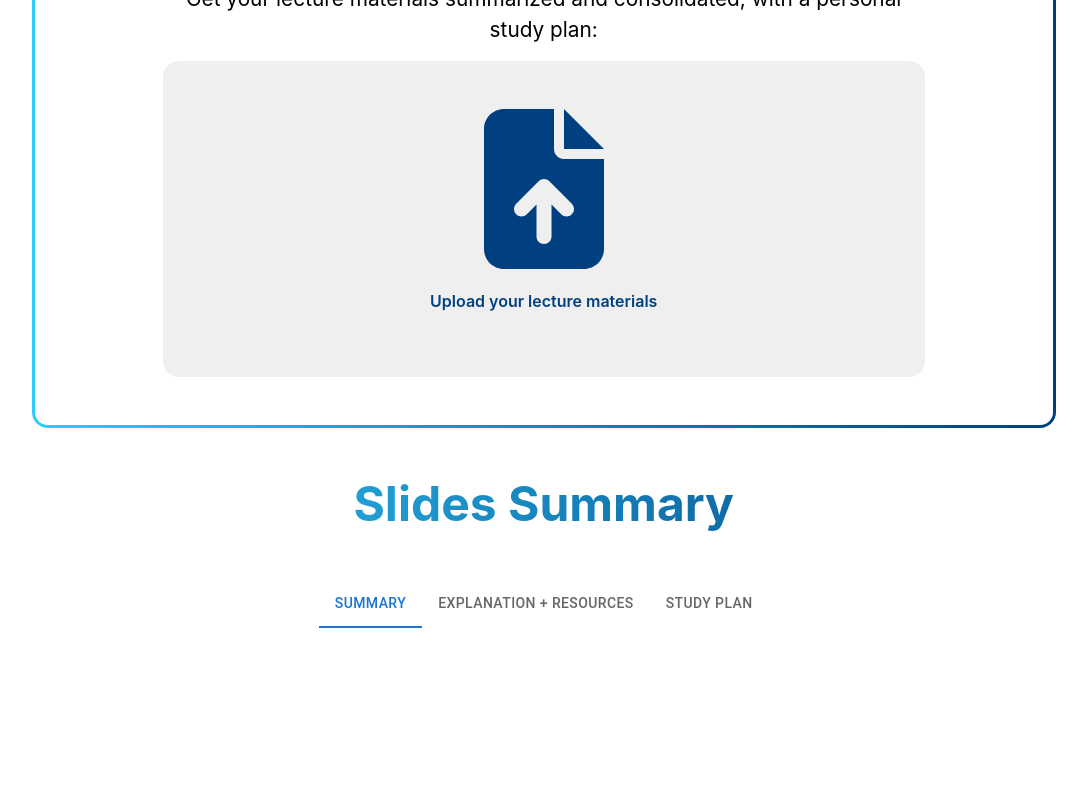
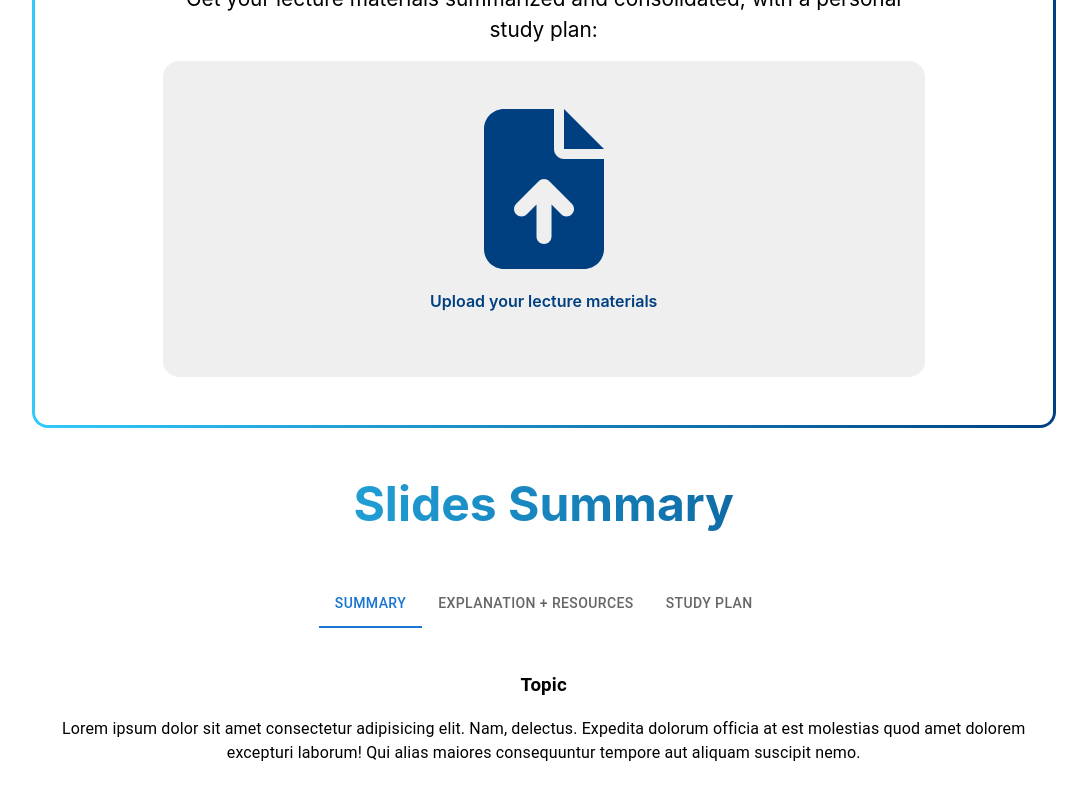
Before and after one commit to TylerKerswell/slack-off, a React (Vite) app in the folder frontend/: page / in a window 1280 px wide. Shown: the part 320-1120 px from the top of the page, without its empty margins (95-1182 px from the left). Before the commit the page ends 1003 px from the top, so only its background shows below. Built offline with nearby package versions, Linux system fonts and the light colour scheme.

Commit message:
tabs working 1 RAHHHH

```diff
--- a/frontend/src/App.css
+++ b/frontend/src/App.css
@@ -124,3 +124,7 @@ input[type="file"] {
   background-color: var(--lightgrey);
   border-radius: 1rem;
 }
+
+.tab {
+  background-color: #30CAFB;
+}
--- a/frontend/src/Tabs.tsx
+++ b/frontend/src/Tabs.tsx
@@ -2,6 +2,41 @@ import * as React from 'react';
 import Box from '@mui/material/Box';
 import Tabs from '@mui/material/Tabs';
 import Tab from '@mui/material/Tab';
+import Typography from '@mui/material/Typography';
+
+interface TabPanelProps {
+  children?: React.ReactNode;
+  index: number;
+  value: number;
+}
+
+function SummaryPanel(props: TabPanelProps){
+  const { children, value, index , ...other} = props;
+  return (
+    <div
+      role="tabpanel"
+      hidden={value !== index}
+      id={`simple-tabpanel-${index}`}
+      aria-labelledby={`simple-tab-${index}`}
+      {...other}
+    >
+      {value === index && (
+        <Box sx={{ p: 3 }}>
+          <Typography>{children}</Typography>
+        </Box>
+      )}
+    </div>
+
+  )
+}
+
+
+function a11yProps(index: number) {
+  return {
+    id: `simple-tab-${index}`,
+    'aria-controls': `simple-tabpanel-${index}`,
+  };
+}
 
 export function CenteredTabs() {
   const [value, setValue] = React.useState(0);
@@ -11,12 +46,22 @@ export function CenteredTabs() {
   };
 
   return (
+    <div className='tabs'>
       <Box sx={{ width: '100%', bgcolor: 'background.paper' }}>
         <Tabs value={value} onChange={handleChange} centered>
-          <Tab label="Summary" />
-          <Tab label="Explanation + Resources" />
-          <Tab label="Study Plan" />
+          <Tab className='tab' label="Summary"  {...a11yProps(0)}/>
+          <Tab className='tab' label="Explanation + Resources" />
+          <Tab className='tab' label="Study Plan" />
         </Tabs>
       </Box>
+      <SummaryPanel value={value} index={0}>
+      <div>
+    <h3>Topic</h3>
+    <p>Lorem ipsum dolor sit amet consectetur adipisicing elit. Nam, delectus. Expedita dolorum
+      officia at est molestias quod amet dolorem excepturi laborum! Qui alias maiores consequuntur tempore aut
+       aliquam suscipit nemo.</p>
+  </div>
+      </SummaryPanel>
+    </div>
   );
 }
```
Lines whose indentation alone changed are shown as unchanged.
